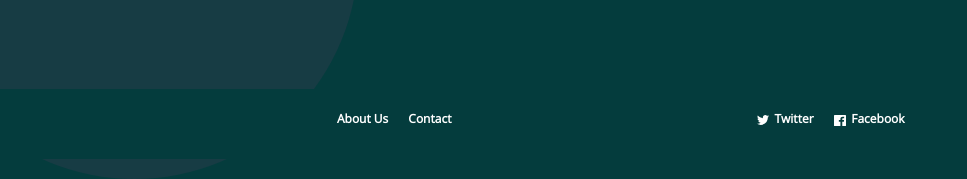
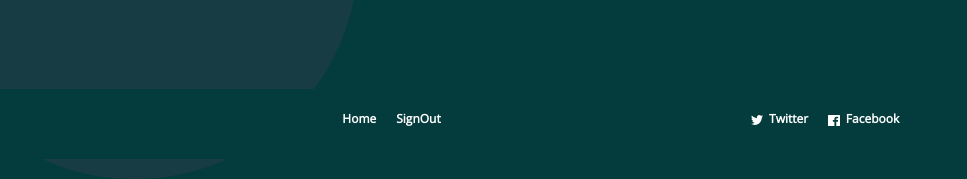
Before and after one commit to emmakamau/Muscify, a Flask app: page /authenticate/register in a window 1280 px wide. Shown: the part 621-800 px from the top of the page, without its empty margins (0-967 px from the left). Run offline with Flask 2, Linux system fonts and the light colour scheme; some libraries are stand-ins or nearby versions.

Commit message:
Restructure application

```diff
--- a/app/templates/footer.html
+++ b/app/templates/footer.html
@@ -2,8 +2,8 @@
     <div class="container">
         <nav class="footer-nav">
             <ul>
-                <li><a href="#">About Us</a></li>
-                <li><a href="/contact">Contact</a></li>
+                <li><a href="/">Home</a></li>
+                <li><a href="{{url_for('auth.logout')}}">SignOut</a></li>
             </ul>
         </nav>
         <nav class="footer-nav">
```
